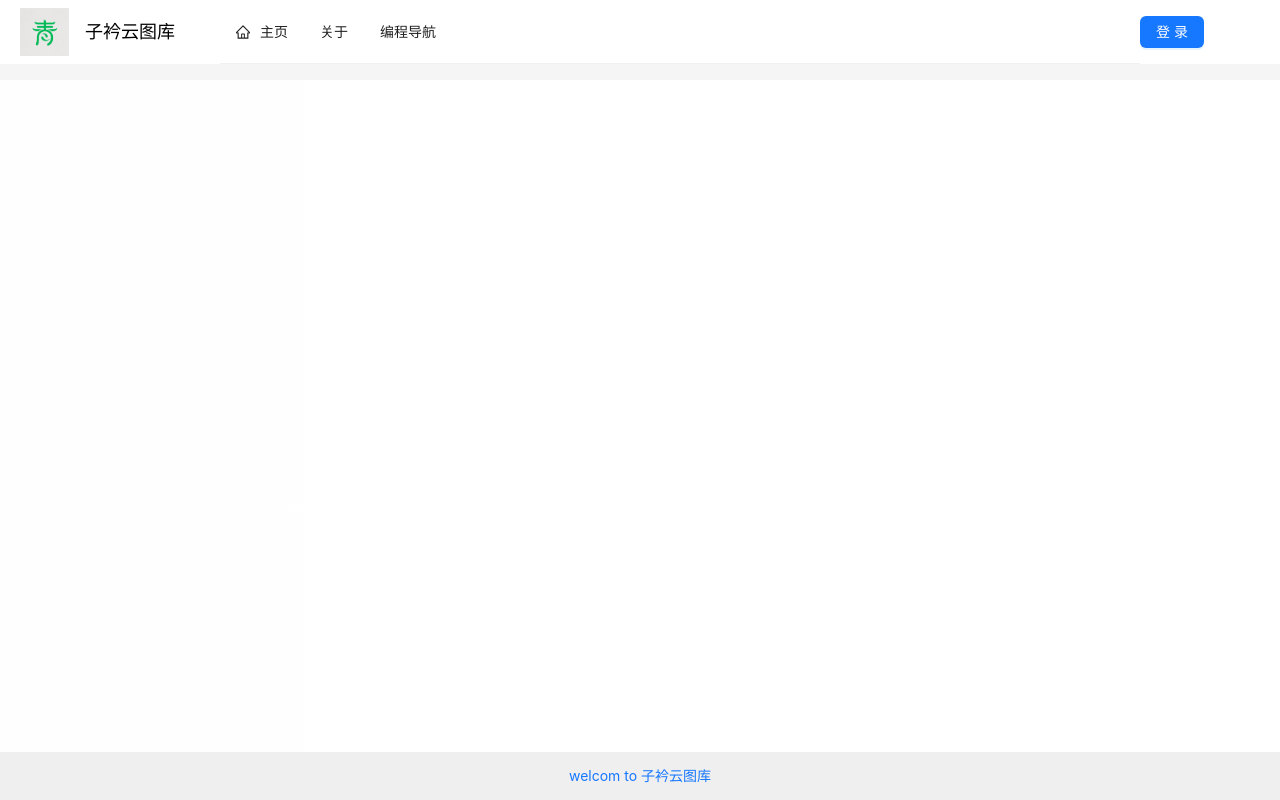
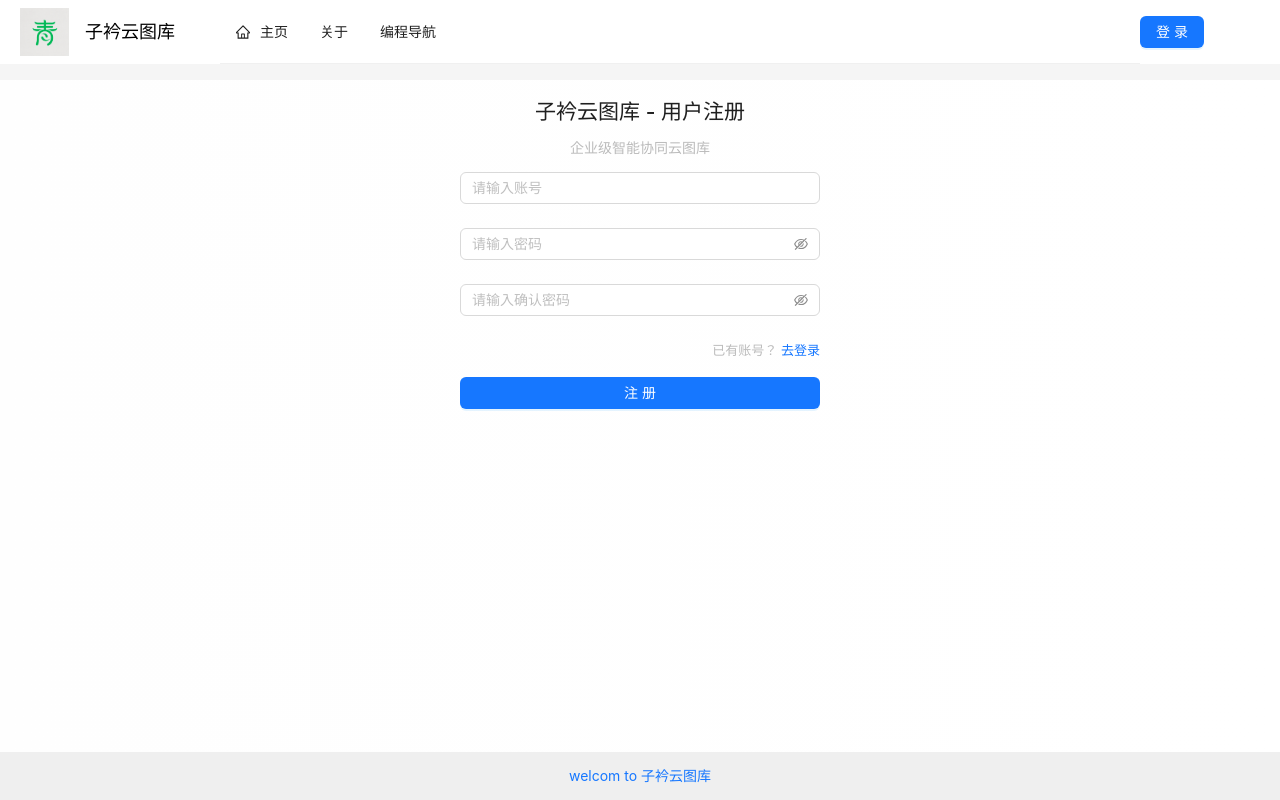
Before and after one commit to colglaze/yun-picture-front, a Vue app: page /user/register in a window 1280 px wide. Built offline with nearby package versions, Linux system fonts and the light colour scheme; no server answers.

Commit message:
注册页面开发

```diff
--- a/src/pages/user/UserRegisterPage.vue
+++ b/src/pages/user/UserRegisterPage.vue
@@ -1,11 +1,117 @@
 <template>
+    <div id="userRegiesterPage">
+        <h2 class="title">子衿云图库 - 用户注册</h2>
+        <div class="desc">企业级智能协同云图库</div>
+        <a-form
+    :model="formState"
+    name="basic"
+    autocomplete="off"
+    @finish="handleSubmit"
+  >
+    <a-form-item
+      label=""
+      name="userAccount"
+      :rules="[{ required: true, message: '请输入你的账号!' }]"
+    >
+      <a-input v-model:value="formState.userAccount" placeholder="请输入账号" />
+    </a-form-item>
+
+    <a-form-item
+      label=""
+      name="userPassword"
+      :rules="[
+        { required: true, message: '请输入你的密码!' },
+        { min: 8, message: '密码不能少于8位' },
+        ]"
+    >
+      <a-input-password v-model:value="formState.userPassword" placeholder="请输入密码" />
+    </a-form-item>
+
+    <a-form-item
+      label=""
+      name="checkPassword"
+      :rules="[
+        { required: true, message: '请输入你的密码!' },
+        { min: 8, message: '密码不能少于8位' },
+        ]"
+    >
+      <a-input-password v-model:value="formState.checkPassword" placeholder="请输入确认密码" />
+    </a-form-item>
+
+    <div class="tips">
+        已有账号？
+        <router-link to="/user/login">去登录</router-link>
+    </div>
+    <a-form-item >
+      <a-button type="primary" html-type="submit" style="width: 100%;" >注册</a-button>
+    </a-form-item>
+  </a-form>
+    </div>
 
 </template>
 
-<script setup lang="ts">
+
+<script lang="ts" setup>
+
+import { userRegisterUsingPost } from '@/api/userController';
+import { message } from 'ant-design-vue';
+import { reactive } from 'vue';
+import { useRouter } from 'vue-router';
+
+interface FormState {
+  userAccount: string;
+  userPassword: string;
+  remember: boolean;
+}
+
+const formState = reactive<API.UserRegisterRequest>({
+  userAccount: '',
+  userPassword: '',
+  checkPassword: '',
+});
+
+const router = useRouter()
+
+/**
+ * 提交表单
+ * @param values
+ */
+const handleSubmit = async (values: any) => {
+  if(formState.userPassword !== formState.checkPassword){
+    message.error('两次输入密码不一致')
+    return;
+  }
+  const res = await userRegisterUsingPost(values)
+  if(res.data.code === 0 && res.data.data){
+    router.push({
+        path: '/user/login',
+        replace: true,
+    })
+  } else {
+    message.error('注册失败' + res.data.message);
+  }
+}
 
 </script>
 
 <style scoped>
-
+#userRegiesterPage {
+    width: 360px;
+    margin: 0 auto;
+}
+.title {
+    text-align: center;
+    margin-bottom: 16px;
+}
+.desc {
+    text-align: center;
+    margin-bottom: 16px;
+    color: #bbb;
+}
+.tips {
+    margin-bottom: 16px;
+    color: #bbb;
+    font-size: 13px;
+    text-align: right;
+}
 </style>
```
